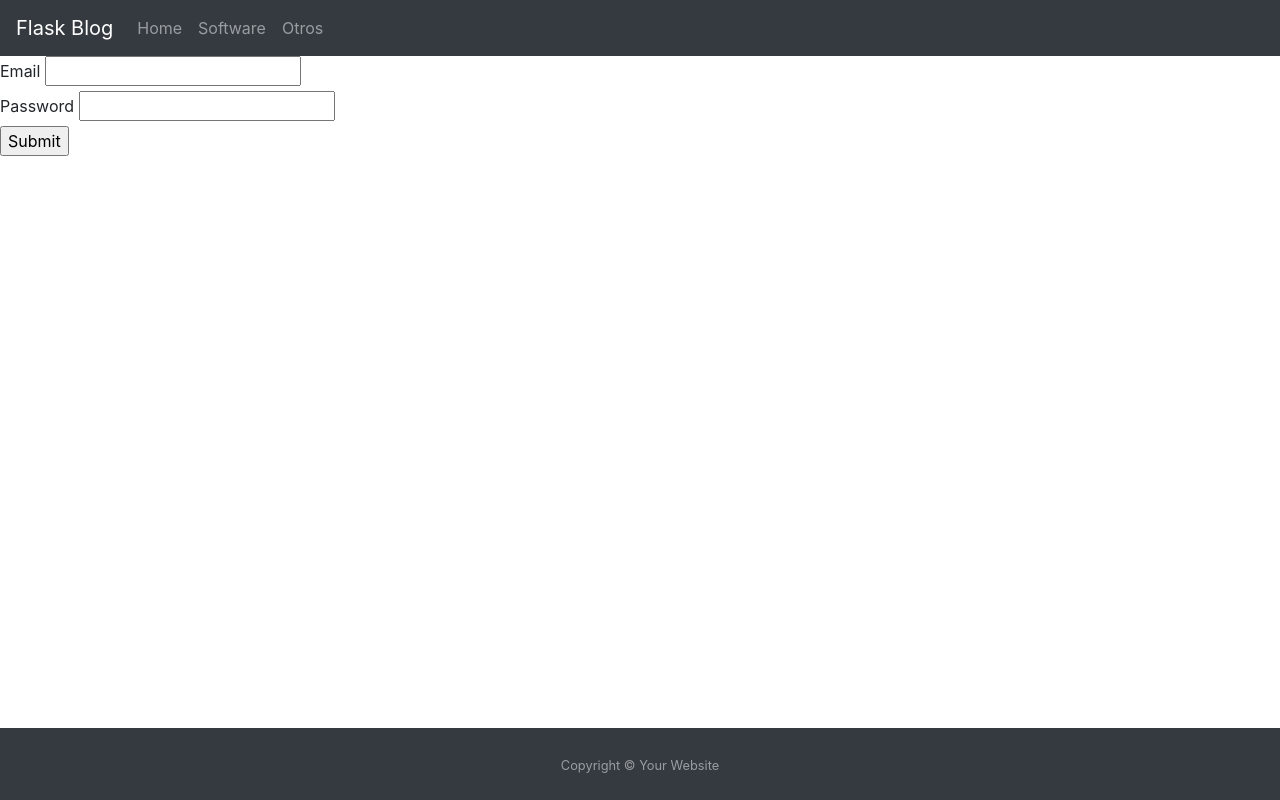
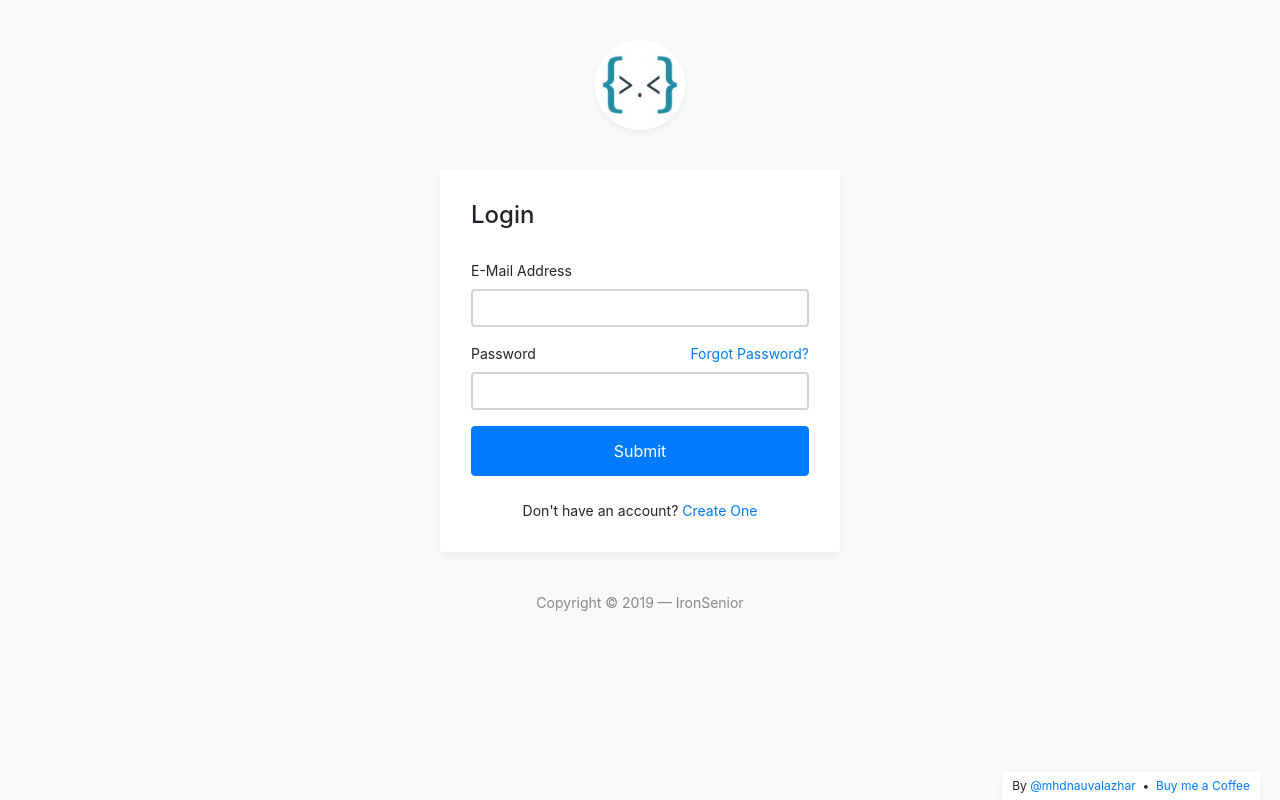
Before and after one commit to IronSenior/FlaskBlog, a Flask app: template src/user/application/templates/login_form.html in a window 1280 px wide. Run offline with Flask 3, Linux system fonts and the light colour scheme; the template is opened without the code that fills it, so the values that code supplies are empty, except form fields; form fields are guessed from the names that the template uses; parts of the project's set-up code (start-up, migrations or seed data) failed here and were passed over; some libraries are stand-ins or nearby versions.

Commit message:
Login Page Added

```diff
--- a/src/user/application/auth.py
+++ b/src/user/application/auth.py
@@ -2,6 +2,7 @@ from flask import Blueprint
 from flask import render_template
 from flask import redirect
 from flask import url_for
+from flask import logging
 from flask_login import login_required
 from flask_login import login_user
 from flask_login import logout_user
@@ -20,7 +21,7 @@ from ..model.password import Password
 from ..repository.userRepository import UserRepository
 
 
-auth = Blueprint('auth', __name__, url_prefix="/auth", template_folder='templates')
+auth = Blueprint('auth', __name__, url_prefix="/auth", template_folder='templates', static_folder='static')
 
 
 @auth.route('/signup/', methods=['GET'])
--- /dev/null
+++ b/src/user/application/static/css/my-login.css
@@ -0,0 +1,75 @@
+html,body {
+	height: 100%;
+}
+
+body.my-login-page {
+	background-color: #f7f9fb;
+	font-size: 14px;
+}
+
+.my-login-page .brand {
+	width: 90px;
+	height: 90px;
+	overflow: hidden;
+	border-radius: 50%;
+	margin: 40px auto;
+	box-shadow: 0 4px 8px rgba(0,0,0,.05);
+	position: relative;
+	z-index: 1;
+}
+
+.my-login-page .brand img {
+	width: 100%;
+}
+
+.my-login-page .card-wrapper {
+	width: 400px;
+}
+
+.my-login-page .card {
+	border-color: transparent;
+	box-shadow: 0 4px 8px rgba(0,0,0,.05);
+}
+
+.my-login-page .card.fat {
+	padding: 10px;
+}
+
+.my-login-page .card .card-title {
+	margin-bottom: 30px;
+}
+
+.my-login-page .form-control {
+	border-width: 2.3px;
+}
+
+.my-login-page .form-group label {
+	width: 100%;
+}
+
+.my-login-page .btn.btn-block {
+	padding: 12px 10px;
+}
+
+.my-login-page .footer {
+	margin: 40px 0;
+	color: #888;
+	text-align: center;
+}
+
+@media screen and (max-width: 425px) {
+	.my-login-page .card-wrapper {
+		width: 90%;
+		margin: 0 auto;
+	}
+}
+
+@media screen and (max-width: 320px) {
+	.my-login-page .card.fat {
+		padding: 0;
+	}
+
+	.my-login-page .card.fat .card-body {
+		padding: 15px;
+	}
+}
--- /dev/null
+++ b/src/user/application/static/js/my-login.js
@@ -0,0 +1,88 @@
+/******************************************
+ * My Login
+ *
+ * Bootstrap 4 Login Page
+ *
+ * @author          Muhamad Nauval Azhar
+ * @uri 			https://nauval.in
+ * @copyright       Copyright (c) 2018 Muhamad Nauval Azhar
+ * @license         My Login is licensed under the MIT license.
+ * @github          https://github.com/nauvalazhar/my-login
+ * @version         1.2.0
+ *
+ * Help me to keep this project alive
+ * https://www.buymeacoffee.com/mhdnauvalazhar
+ *
+ ******************************************/
+
+'use strict';
+
+$(function() {
+
+	// author badge :)
+	var author = '<div style="position: fixed;bottom: 0;right: 20px;background-color: #fff;box-shadow: 0 4px 8px rgba(0,0,0,.05);border-radius: 3px 3px 0 0;font-size: 12px;padding: 5px 10px;">By <a href="https://twitter.com/mhdnauvalazhar">@mhdnauvalazhar</a> &nbsp;&bull;&nbsp; <a href="https://www.buymeacoffee.com/mhdnauvalazhar">Buy me a Coffee</a></div>';
+	$("body").append(author);
+
+	$("input[type='password'][data-eye]").each(function(i) {
+		var $this = $(this),
+			id = 'eye-password-' + i,
+			el = $('#' + id);
+
+		$this.wrap($("<div/>", {
+			style: 'position:relative',
+			id: id
+		}));
+
+		$this.css({
+			paddingRight: 60
+		});
+		$this.after($("<div/>", {
+			html: 'Show',
+			class: 'btn btn-primary btn-sm',
+			id: 'passeye-toggle-'+i,
+		}).css({
+				position: 'absolute',
+				right: 10,
+				top: ($this.outerHeight() / 2) - 12,
+				padding: '2px 7px',
+				fontSize: 12,
+				cursor: 'pointer',
+		}));
+
+		$this.after($("<input/>", {
+			type: 'hidden',
+			id: 'passeye-' + i
+		}));
+
+		var invalid_feedback = $this.parent().parent().find('.invalid-feedback');
+
+		if(invalid_feedback.length) {
+			$this.after(invalid_feedback.clone());
+		}
+
+		$this.on("keyup paste", function() {
+			$("#passeye-"+i).val($(this).val());
+		});
+		$("#passeye-toggle-"+i).on("click", function() {
+			if($this.hasClass("show")) {
+				$this.attr('type', 'password');
+				$this.removeClass("show");
+				$(this).removeClass("btn-outline-primary");
+			}else{
+				$this.attr('type', 'text');
+				$this.val($("#passeye-"+i).val());
+				$this.addClass("show");
+				$(this).addClass("btn-outline-primary");
+			}
+		});
+	});
+
+	$(".my-login-validation").submit(function() {
+		var form = $(this);
+        if (form[0].checkValidity() === false) {
+          event.preventDefault();
+          event.stopPropagation();
+        }
+		form.addClass('was-validated');
+	});
+});
--- a/src/user/application/templates/login_form.html
+++ b/src/user/application/templates/login_form.html
@@ -1,27 +1,67 @@
-{% extends "base_template.html" %}
-{% block title %}Log In{% endblock %}
-{% block content %}
-    <form action="/auth/login/send/" method="post" novalidate>
-        {{ form.hidden_tag() }}
-        <div>
-            {{ form.email.label }}
-            {{ form.email }}<br>
-            {% for error in form.email.errors %}
-            <span style="color: red;">{{ error }}</span>
-            {% endfor %}
-        </div>
-        <div>
-            {{ form.password.label }}
-            {{ form.password }}<br>
-            {% for error in form.password.errors %}
-            <span style="color: red;">{{ error }}</span>
-            {% endfor %}
-        </div>
-        <div>
-            {{ form.submit() }}
-            {% for error in form.submit.errors %}
-            <span style="color: red;">{{ error }}</span>
-            {% endfor %}
-        </div>
-    </form>
-{% endblock %}
+<!DOCTYPE html>
+<html lang="en">
+<head>
+	<meta charset="utf-8">
+	<meta name="author" content="Kodinger">
+	<meta name="viewport" content="width=device-width,initial-scale=1">
+	<title>My Login Page</title>
+	<link rel="stylesheet" href="https://stackpath.bootstrapcdn.com/bootstrap/4.3.1/css/bootstrap.min.css" integrity="sha384-ggOyR0iXCbMQv3Xipma34MD+dH/1fQ784/j6cY/iJTQUOhcWr7x9JvoRxT2MZw1T" crossorigin="anonymous">
+	<link rel="stylesheet" type="text/css" href="{{ url_for('.static', filename='css/my-login.css') }}">
+</head>
+
+<body class="my-login-page">
+	<section class="h-100">
+		<div class="container h-100">
+			<div class="row justify-content-md-center h-100">
+				<div class="card-wrapper">
+					<div class="brand">
+						<img src="{{ url_for('.static', filename='img/logo.jpg') }}" alt="logo">
+					</div>
+					<div class="card fat">
+						<div class="card-body">
+							<h4 class="card-title">Login</h4>
+							<form action="/auth/login/send/"  method="POST" class="my-login-validation" novalidate="">
+								{{ form.hidden_tag() }}
+								<div class="form-group">
+									<label for="email">E-Mail Address</label>
+									{{ form.email(class="form-control", size=64) }}
+									<div class="invalid-feedback">
+										Email is invalid
+									</div>
+								</div>
+
+								<div class="form-group">
+									<label for="password">Password
+										<a href="forgot.html" class="float-right">
+											Forgot Password?
+										</a>
+									</label>
+									{{ form.password(class="form-control") }}
+								    <div class="invalid-feedback">
+								    	Password is required
+							    	</div>
+								</div>
+
+								<div class="form-group m-0">
+									{{ form.submit(class="btn btn-primary btn-block") }}
+								</div>
+								<div class="mt-4 text-center">
+									Don't have an account? <a href="/auth/signup/">Create One</a>
+								</div>
+							</form>
+						</div>
+					</div>
+					<div class="footer">
+						Copyright &copy; 2019 &mdash; IronSenior
+					</div>
+				</div>
+			</div>
+		</div>
+	</section>
+
+	<script src="https://code.jquery.com/jquery-3.3.1.slim.min.js" integrity="sha384-q8i/X+965DzO0rT7abK41JStQIAqVgRVzpbzo5smXKp4YfRvH+8abtTE1Pi6jizo" crossorigin="anonymous"></script>
+	<script src="https://cdnjs.cloudflare.com/ajax/libs/popper.js/1.14.7/umd/popper.min.js" integrity="sha384-UO2eT0CpHqdSJQ6hJty5KVphtPhzWj9WO1clHTMGa3JDZwrnQq4sF86dIHNDz0W1" crossorigin="anonymous"></script>
+	<script src="https://stackpath.bootstrapcdn.com/bootstrap/4.3.1/js/bootstrap.min.js" integrity="sha384-JjSmVgyd0p3pXB1rRibZUAYoIIy6OrQ6VrjIEaFf/nJGzIxFDsf4x0xIM+B07jRM" crossorigin="anonymous"></script>
+	<script src="{{ url_for('.static', filename='js/my-login.js') }}"></script>
+</body>
+</html>
```
Also changed, not shown: src/user/application/static/img/logo.jpg (added).
